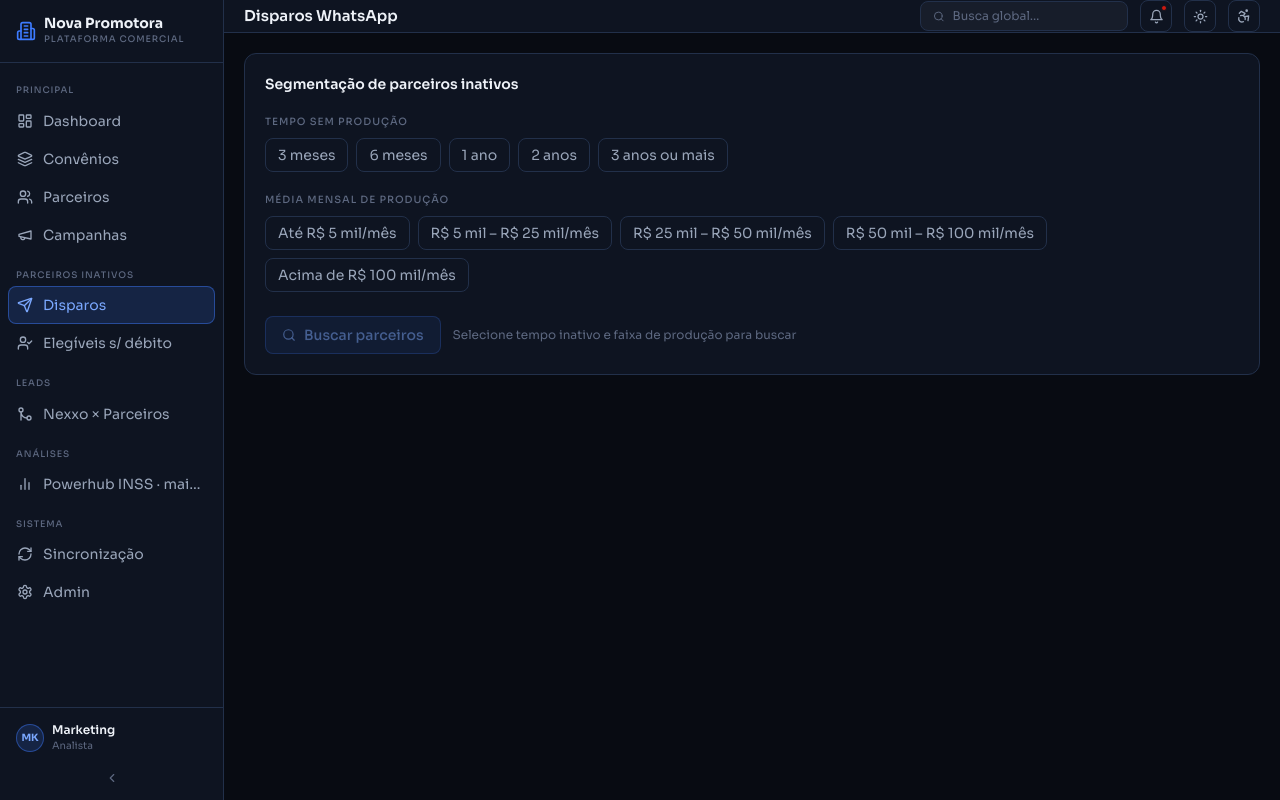
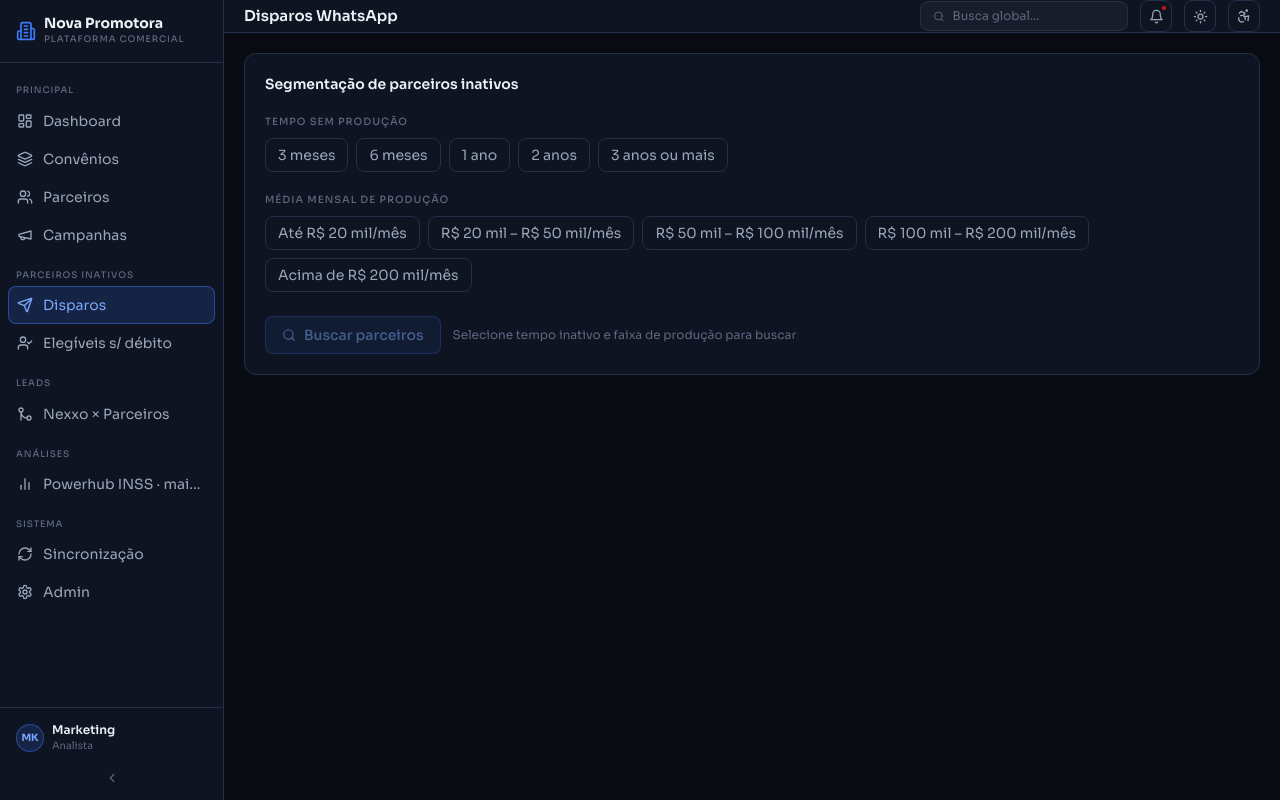
Before and after one commit to nova-promotora-plataforma/nova-promotora-plataforma, a Next.js app: page /disparos in a window 1280 px wide. Built offline with nearby package versions, Linux system fonts and the light colour scheme.

Commit message:
fix: ajustar faixas de media mensal para 0-20, 20-50, 50-100, 100-200, 200+

```diff
--- a/app/(dashboard)/disparos/page.tsx
+++ b/app/(dashboard)/disparos/page.tsx
@@ -19,11 +19,11 @@ const INATIVIDADE_OPTIONS = [
 ]
 
 const PRODUCAO_OPTIONS = [
-  { key: '0-5',    label: 'Até R$ 5 mil/mês'              },
-  { key: '5-25',   label: 'R$ 5 mil – R$ 25 mil/mês'     },
-  { key: '25-50',  label: 'R$ 25 mil – R$ 50 mil/mês'    },
-  { key: '50-100', label: 'R$ 50 mil – R$ 100 mil/mês'   },
-  { key: '100+',   label: 'Acima de R$ 100 mil/mês'      },
+  { key: '0-20',    label: 'Até R$ 20 mil/mês'             },
+  { key: '20-50',   label: 'R$ 20 mil – R$ 50 mil/mês'    },
+  { key: '50-100',  label: 'R$ 50 mil – R$ 100 mil/mês'   },
+  { key: '100-200', label: 'R$ 100 mil – R$ 200 mil/mês'  },
+  { key: '200+',    label: 'Acima de R$ 200 mil/mês'       },
 ]
 
 // Template fixo da Meta — espelha exatamente o modelo cadastrado no Gerenciador
--- a/app/(dashboard)/elegiveis/page.tsx
+++ b/app/(dashboard)/elegiveis/page.tsx
@@ -19,11 +19,11 @@ const INATIVIDADE_OPTIONS = [
 ]
 
 const PRODUCAO_OPTIONS = [
-  { key: '0-5',    label: 'Até R$ 5 mil/mês'              },
-  { key: '5-25',   label: 'R$ 5 mil – R$ 25 mil/mês'     },
-  { key: '25-50',  label: 'R$ 25 mil – R$ 50 mil/mês'    },
-  { key: '50-100', label: 'R$ 50 mil – R$ 100 mil/mês'   },
-  { key: '100+',   label: 'Acima de R$ 100 mil/mês'      },
+  { key: '0-20',    label: 'Até R$ 20 mil/mês'             },
+  { key: '20-50',   label: 'R$ 20 mil – R$ 50 mil/mês'    },
+  { key: '50-100',  label: 'R$ 50 mil – R$ 100 mil/mês'   },
+  { key: '100-200', label: 'R$ 100 mil – R$ 200 mil/mês'  },
+  { key: '200+',    label: 'Acima de R$ 200 mil/mês'       },
 ]
 
 // Template fixo da Meta — espelha exatamente o modelo cadastrado no Gerenciador
--- a/app/api/disparos/route.ts
+++ b/app/api/disparos/route.ts
@@ -18,11 +18,11 @@ const PRODUCAO_MINIMA = 0
 
 // Faixas de média mensal de produção em reais
 const PRODUCAO: Record<string, { min: number; max: number; label: string }> = {
-  '0-5':    { min: 0,     max: 5000,   label: 'Até R$ 5 mil/mês'              },
-  '5-25':   { min: 5000,  max: 25000,  label: 'R$ 5 mil – R$ 25 mil/mês'     },
-  '25-50':  { min: 25000, max: 50000,  label: 'R$ 25 mil – R$ 50 mil/mês'    },
-  '50-100': { min: 50000, max: 100000, label: 'R$ 50 mil – R$ 100 mil/mês'   },
-  '100+':   { min: 100000, max: Infinity, label: 'Acima de R$ 100 mil/mês'   },
+  '0-20':   { min: 0,      max: 20000,  label: 'Até R$ 20 mil/mês'            },
+  '20-50':  { min: 20000,  max: 50000,  label: 'R$ 20 mil – R$ 50 mil/mês'   },
+  '50-100': { min: 50000,  max: 100000, label: 'R$ 50 mil – R$ 100 mil/mês'  },
+  '100-200':{ min: 100000, max: 200000, label: 'R$ 100 mil – R$ 200 mil/mês' },
+  '200+':   { min: 200000, max: Infinity, label: 'Acima de R$ 200 mil/mês'   },
 }
 
 // Blocklist do financeiro — parceiros com saldo negativo (Relatorio 27.JUL)
```
